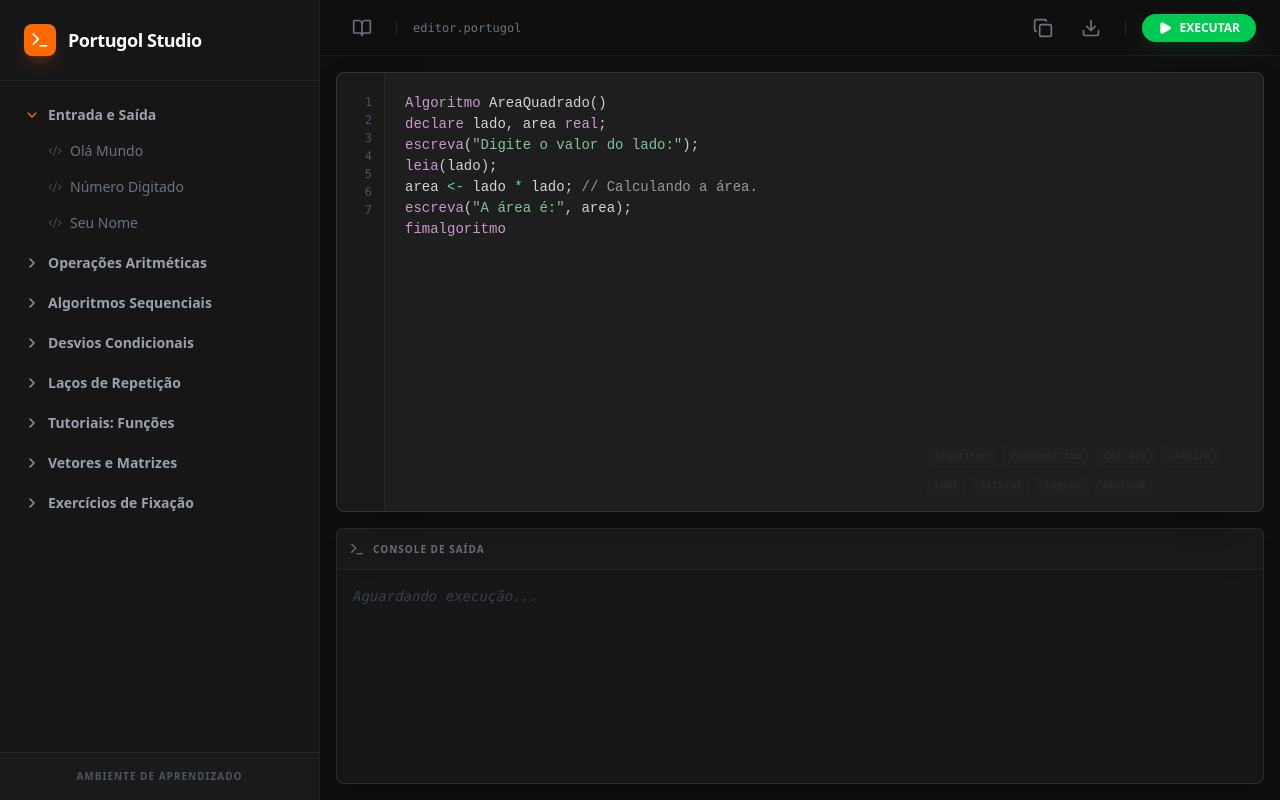
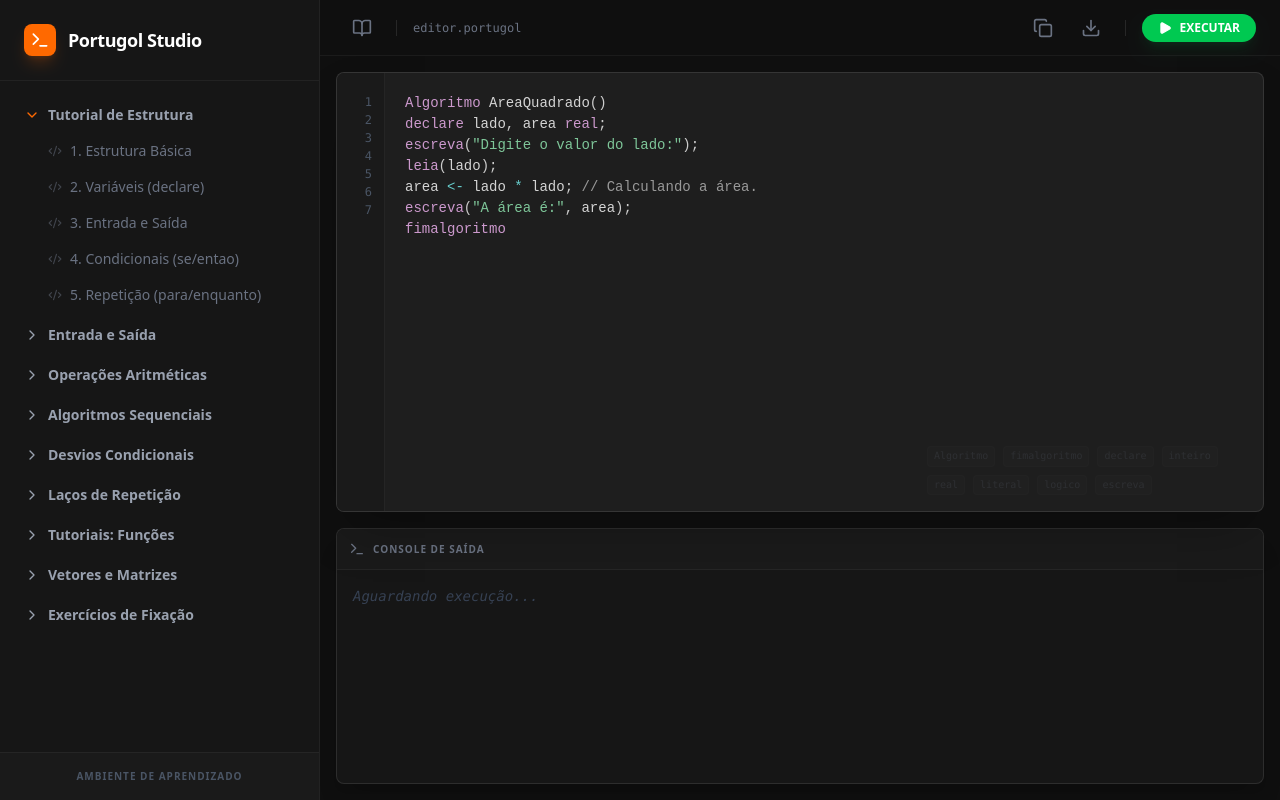
Before and after one commit to bl4cks1d3/portugol-studio-web, a React (Vite) app: page / in a window 1280 px wide. Built offline with nearby package versions, Linux system fonts and the light colour scheme.

Commit message:
feat: Improve tutorial examples
Introduces a new "Tutorial de Estrutura" category in the examples, providing fundamental examples for basic structure, variable declaration, and input/output. Sets this new category as the default expanded section on application load for better onboarding.

```diff
--- a/src/App.tsx
+++ b/src/App.tsx
@@ -35,7 +35,7 @@ export default function App() {
   const [isRunning, setIsRunning] = useState(false);
   const [sidebarOpen, setSidebarOpen] = useState(window.innerWidth > 768);
   const [isMobile, setIsMobile] = useState(window.innerWidth <= 768);
-  const [expandedCategories, setExpandedCategories] = useState<string[]>(["Entrada e Saída"]);
+  const [expandedCategories, setExpandedCategories] = useState<string[]>(["Tutorial de Estrutura"]);
   const [syntaxErrors, setSyntaxErrors] = useState<SyntaxError[]>([]);
 
   useEffect(() => {
--- a/src/constants.ts
+++ b/src/constants.ts
@@ -9,6 +9,113 @@ export interface Example {
 }
 
 export const CATEGORIZED_EXAMPLES: { [category: string]: Example[] } = {
+  "Tutorial de Estrutura": [
+    {
+      id: "tutorial-basico",
+      title: "1. Estrutura Básica",
+      category: "Tutorial de Estrutura",
+      description: "Explicação do esqueleto de todo programa Portugol.",
+      code: `// Todo programa começa com 'Algoritmo' seguido do nome
+Algoritmo MeuPrograma()
+
+// Aqui você escreve as instruções do seu código
+escreva("Este é o corpo do programa");
+
+// Todo programa termina obrigatoriamente com 'fimalgoritmo'
+fimalgoritmo
+
+/*
+  RESUMO:
+  - Algoritmo Nome(): Início do programa.
+  - fimalgoritmo: Fim do programa.
+  - // : Comentário de uma linha.
+*/`
+    },
+    {
+      id: "tutorial-variaveis",
+      title: "2. Variáveis (declare)",
+      category: "Tutorial de Estrutura",
+      description: "Como reservar espaço na memória para dados.",
+      code: `Algoritmo TutorialVariaveis()
+// 'declare' serve para criar variáveis.
+// Sintaxe: declare nome tipo;
+
+declare idade inteiro;    // Números sem vírgula (1, 2, -5)
+declare preco real;       // Números com vírgula (10.5, 3.14)
+declare nome literal;     // Textos entre aspas ("João")
+declare vivo logico;      // verdadeiro ou falso
+
+// '<-' é o símbolo de ATRIBUIÇÃO (recebe valor)
+idade <- 25;
+preco <- 19.90;
+nome <- "Maria";
+vivo <- verdadeiro;
+
+escreva(nome, "tem", idade, "anos.");
+fimalgoritmo`
+    },
+    {
+      id: "tutorial-entrada-saida",
+      title: "3. Entrada e Saída",
+      category: "Tutorial de Estrutura",
+      description: "Como interagir com o usuário (escreva e leia).",
+      code: `Algoritmo EntradaSaida()
+declare valor inteiro;
+
+// 'escreva' mostra informações na tela
+escreva("Por favor, digite um número:");
+
+// 'leia' pausa o programa e espera o usuário digitar algo
+// O valor digitado será guardado na variável entre parênteses
+leia(valor);
+
+escreva("O valor que você digitou foi:", valor);
+fimalgoritmo`
+    },
+    {
+      id: "tutorial-condicionais",
+      title: "4. Condicionais (se/entao)",
+      category: "Tutorial de Estrutura",
+      description: "Como fazer o programa tomar decisões.",
+      code: `Algoritmo Decisao()
+declare nota real;
+nota <- 8.5;
+
+// 'se' testa uma condição
+// 'entao' indica o que fazer se for verdade
+se (nota >= 7.0) entao
+  escreva("Aprovado!");
+senao
+  // 'senao' indica o que fazer se for falso
+  escreva("Reprovado.");
+fimse // Todo 'se' precisa de um 'fimse'
+
+fimalgoritmo`
+    },
+    {
+      id: "tutorial-repeticao",
+      title: "5. Repetição (para/enquanto)",
+      category: "Tutorial de Estrutura",
+      description: "Como repetir tarefas automaticamente.",
+      code: `Algoritmo Repeticao()
+declare i inteiro;
+
+escreva("Contando com PARA:");
+// para (inicio; condicao; incremento)
+para (i <- 1; i <= 3; i <- i + 1)
+  escreva("Número:", i);
+fimpara
+
+escreva("Contando com ENQUANTO:");
+i <- 1;
+enquanto (i <= 3)
+  escreva("Número:", i);
+  i <- i + 1; // Não esqueça de aumentar o i!
+fimenquanto
+
+fimalgoritmo`
+    }
+  ],
   "Entrada e Saída": [
     {
       id: "ola-mundo",
--- /dev/null
+++ b/src/pwa.d.ts
@@ -0,0 +1 @@
+/// <reference types="vite-plugin-pwa/client" />
```
